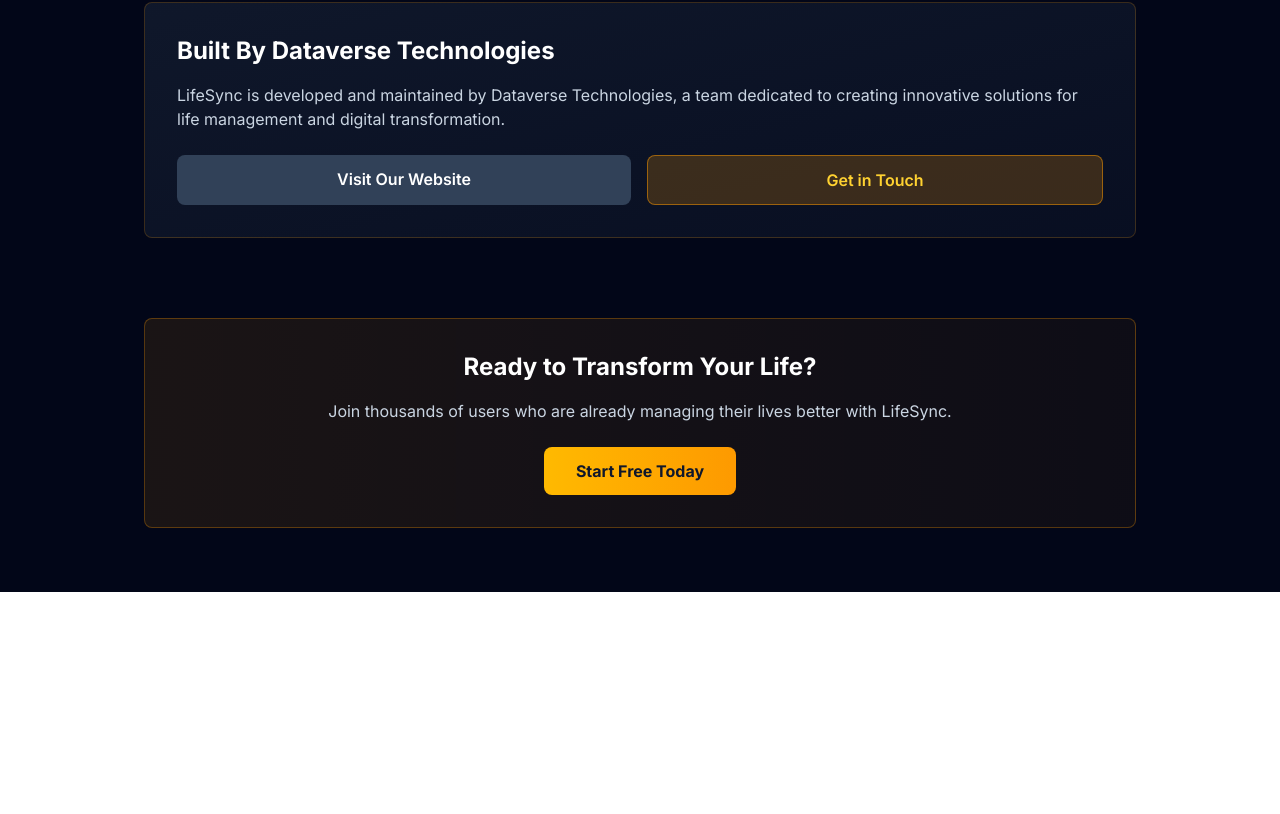
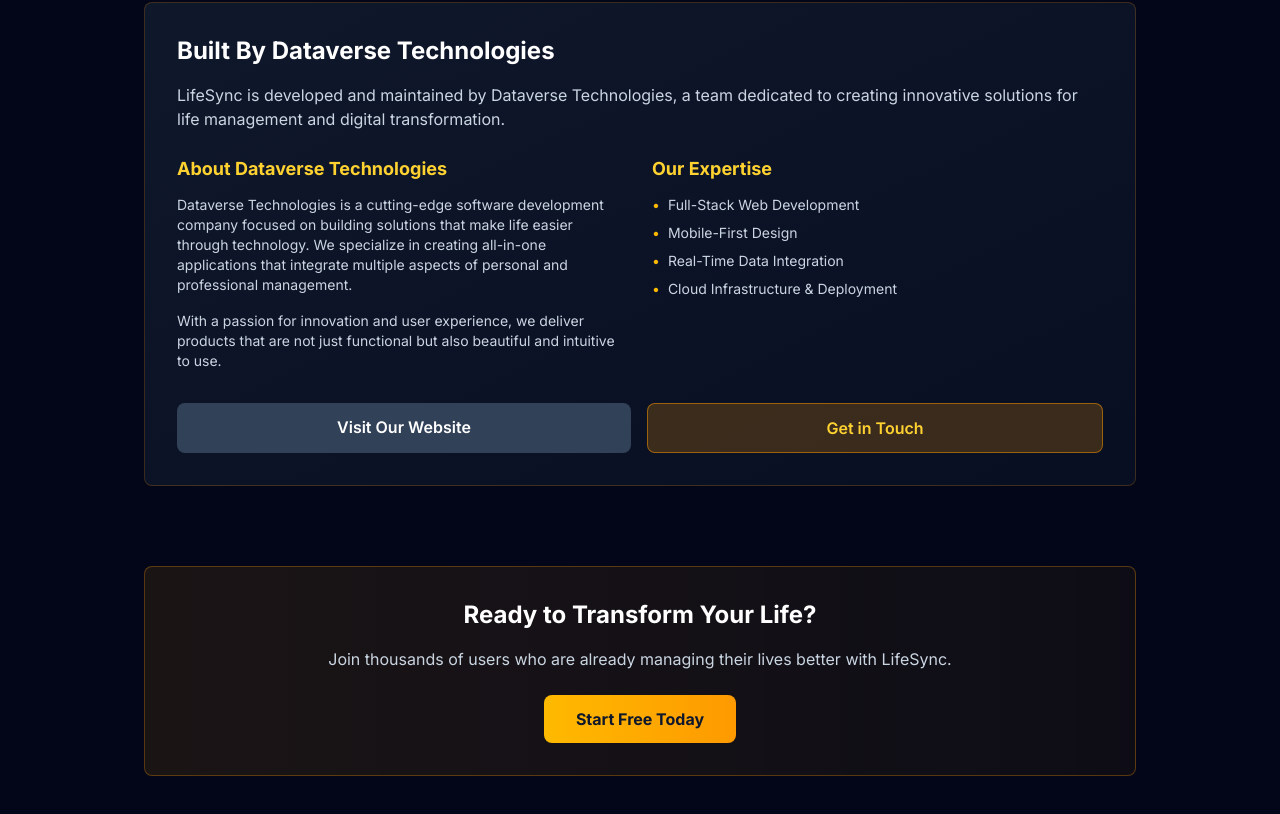
Before and after one commit to umairansari92/LifeSync-Landing, a Next.js app: page /about in a window 1280 px wide. Shown: the part 2005-2819 px from the top of the page. Before the commit the page ends 2597 px from the top, so only its background shows below. Built offline with nearby package versions, Linux system fonts and the light colour scheme.

Commit message:
Add: Company information section to About page

```diff
--- a/src/app/about/page.tsx
+++ b/src/app/about/page.tsx
@@ -145,6 +145,43 @@
           <p className="text-slate-300 mb-6">
             LifeSync is developed and maintained by Dataverse Technologies, a team dedicated to creating innovative solutions for life management and digital transformation.
           </p>
+
+          {/* Company Info Grid */}
+          <div className="grid md:grid-cols-2 gap-6 mb-8">
+            <div>
+              <h3 className="text-lg font-bold text-amber-300 mb-3">About Dataverse Technologies</h3>
+              <p className="text-slate-300 text-sm mb-4">
+                Dataverse Technologies is a cutting-edge software development company focused on building solutions that make life easier through technology. We specialize in creating all-in-one applications that integrate multiple aspects of personal and professional management.
+              </p>
+              <p className="text-slate-300 text-sm">
+                With a passion for innovation and user experience, we deliver products that are not just functional but also beautiful and intuitive to use.
+              </p>
+            </div>
+
+            <div>
+              <h3 className="text-lg font-bold text-amber-300 mb-3">Our Expertise</h3>
+              <ul className="space-y-2 text-slate-300 text-sm">
+                <li className="flex gap-2">
+                  <span className="text-amber-400">•</span>
+                  <span>Full-Stack Web Development</span>
+                </li>
+                <li className="flex gap-2">
+                  <span className="text-amber-400">•</span>
+                  <span>Mobile-First Design</span>
+                </li>
+                <li className="flex gap-2">
+                  <span className="text-amber-400">•</span>
+                  <span>Real-Time Data Integration</span>
+                </li>
+                <li className="flex gap-2">
+                  <span className="text-amber-400">•</span>
+                  <span>Cloud Infrastructure & Deployment</span>
+                </li>
+              </ul>
+            </div>
+          </div>
+
+          {/* Call to Action */}
           <div className="flex flex-col md:flex-row gap-4">
             <Link
               href="https://dataversetechnologies.vercel.app/"
```
